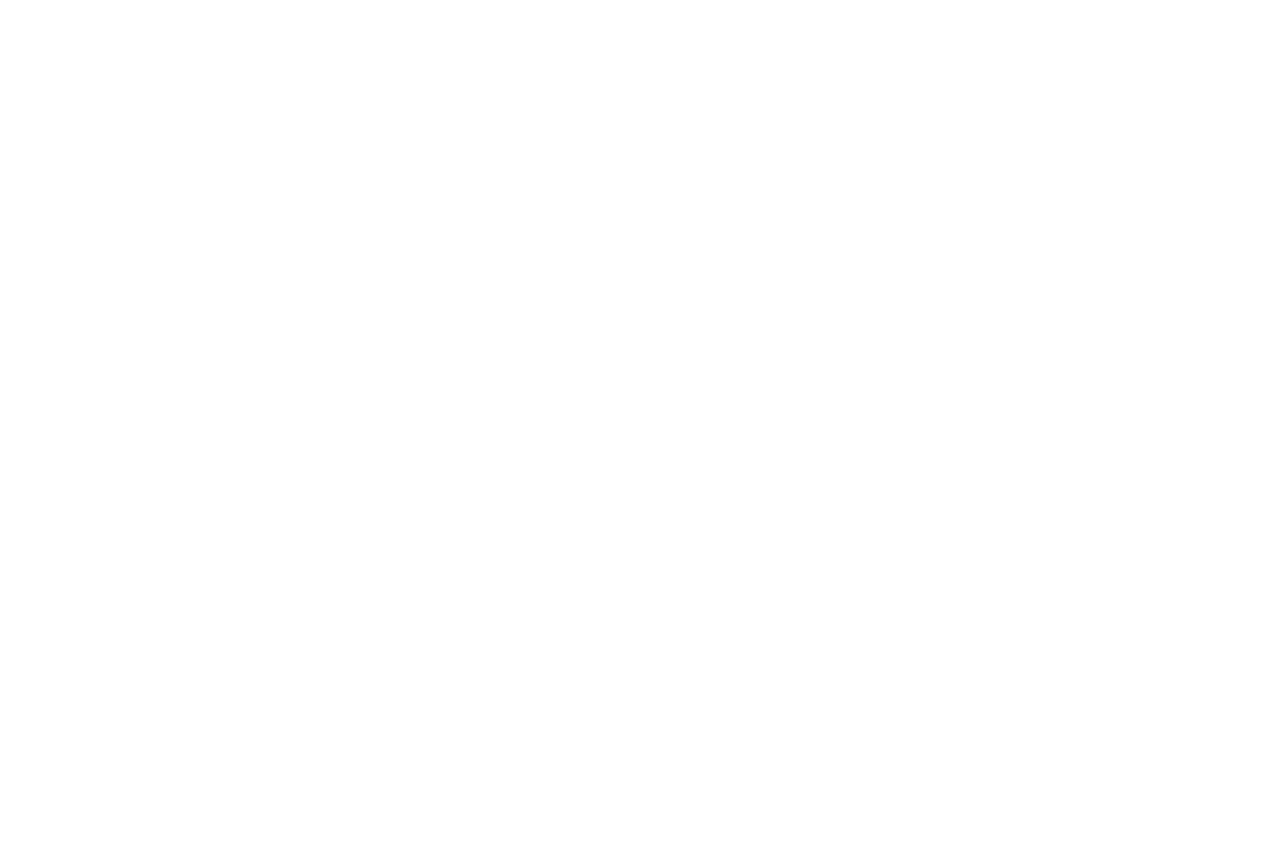
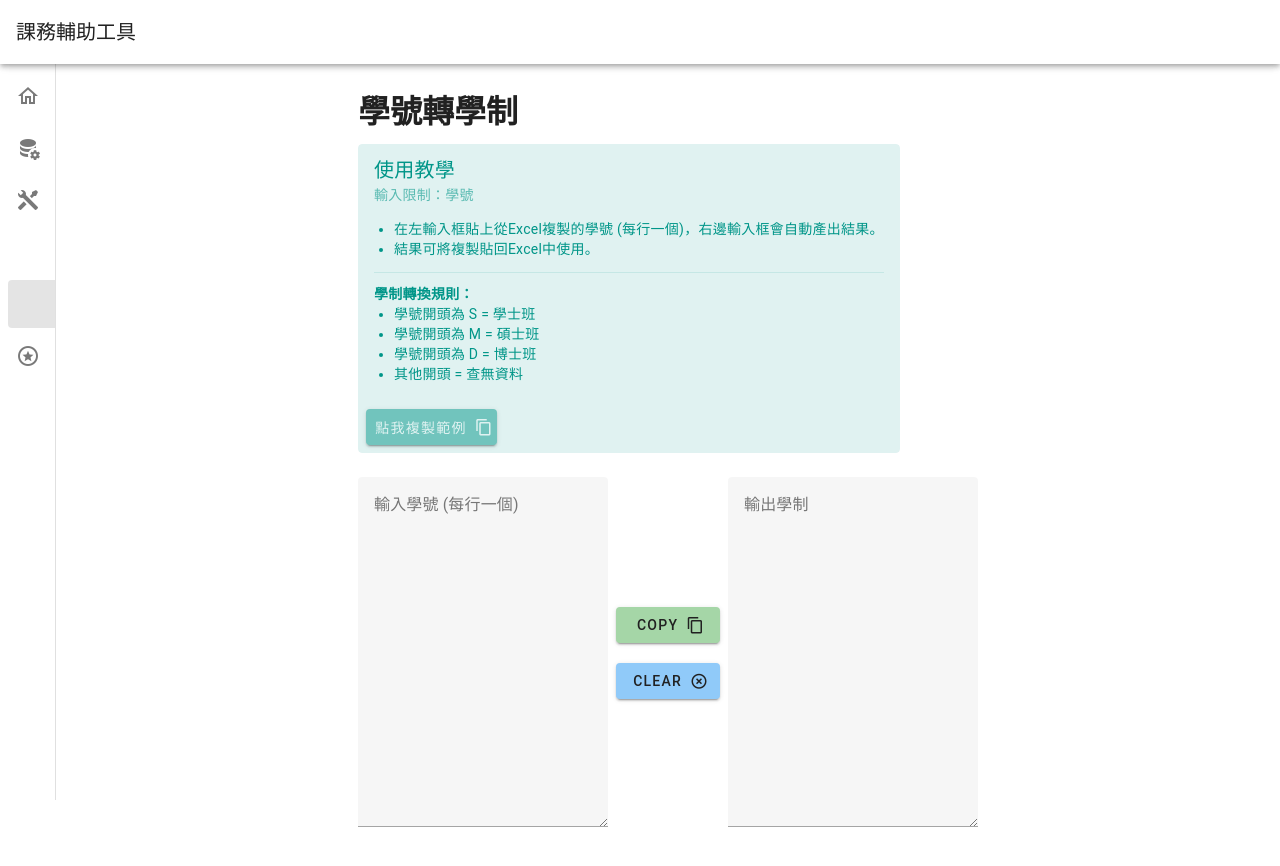
Before and after one commit to lv1codeman/curri-tool, a Nuxt app: page /ClassConverter/SystemConverter in a window 1280 px wide. Before the commit this address had no page. Shown: the top 866 px of the page. Before the commit the page ends 800 px from the top, so only its background shows below. Built offline with nearby package versions, Linux system fonts and the light colour scheme.

Commit message:
新增學號轉學制功能

```diff
--- a/app/layouts/layout1.vue
+++ b/app/layouts/layout1.vue
@@ -67,6 +67,12 @@
             to="/ClassConverter/ClassConverter114"
             prepend-icon="mdi-file-swap"
           ></v-list-item>
+          <v-list-item
+            title="學制轉換"
+            link
+            to="/ClassConverter/SystemConverter"
+            prepend-icon="mdi-file-swap"
+          ></v-list-item>
         </v-list-group>
         <v-list-group value="tools">
           <template v-slot:activator="{ props }">
--- a/app/pages/ClassConverter/ClassConverter113.vue
+++ /dev/null
@@ -1,114 +0,0 @@
-<template>
-  <div>
-    <h1>班級轉換(113以前)</h1>
-
-    <v-expansion-panels class="mt-4 w-50">
-      <v-expansion-panel title="使用教學">
-        <v-expansion-panel-text>
-          <ul>
-            <li>
-              在左輸入框貼上從Excel複製的班級簡稱，右邊輸入框會自動產出結果。
-            </li>
-            <li>貼上後想看不同結果可選擇下拉選項</li>
-            <li>可將結果複製貼回Excel中使用。</li>
-          </ul>
-        </v-expansion-panel-text>
-      </v-expansion-panel>
-    </v-expansion-panels>
-    <!-- <h2 class="mt-2">使用教學</h2> -->
-
-    <div class="conditional-area d-flex align-center">
-      <v-select
-        class="function-selector mt-4"
-        :items="convert_types"
-        label="功能選擇"
-        :style="{ maxWidth: `${selectWidth}px` }"
-        density="comfortable"
-      ></v-select>
-    </div>
-
-    <v-container id="mpage" class="px-0">
-      <v-row no-gutters class="align-center">
-        <v-col cols="auto">
-          <v-textarea
-            class="resizable-textarea text-right"
-            label="輸入框"
-          ></v-textarea>
-        </v-col>
-        <v-col cols="auto" class="px-2 pb-5">
-          <div class="d-flex flex-column ga-5">
-            <v-btn color="green-lighten-3 text-grey-darken-4">
-              Copy
-              <v-icon icon="mdi-content-copy" end></v-icon>
-            </v-btn>
-            <v-btn color="blue-lighten-3 text-grey-darken-4">
-              Clear
-              <v-icon icon="mdi-close-circle-outline" end></v-icon>
-            </v-btn>
-          </div>
-          <!-- <v-icon
-            color="blue-darken-4"
-            icon="mdi-arrow-right-bold-circle-outline"
-            size="x-large"
-          ></v-icon> -->
-        </v-col>
-        <v-col cols="auto">
-          <v-textarea class="resizable-textarea" label="輸出框"></v-textarea>
-        </v-col>
-      </v-row>
-    </v-container>
-  </div>
-</template>
-
-<script setup>
-definePageMeta({
-  layout: "layout1",
-});
-
-import { ref } from "vue";
-const convert_type = ref("");
-const convert_types = [
-  "系所簡稱",
-  "系所全名",
-  "學院簡稱",
-  "學院全名",
-  "系辦助理",
-  "系辦助理分機",
-  "系辦助理Email",
-  "課務承辦人",
-  "課務承辦人分機",
-  "課務承辦人Email",
-];
-
-// 動態計算寬度
-const selectWidth = computed(() => {
-  // 找出最長的字串
-  const longestString = convert_types.reduce(
-    (a, b) => (a.length > b.length ? a : b),
-    ""
-  );
-  // 估計每個字元所需的寬度，可以根據你的字體調整
-  const characterWidth = 10;
-  // 額外加上一些 padding
-  const padding = 80;
-  return longestString.length * characterWidth + padding;
-});
-</script>
-
-<style scoped>
-li {
-  margin-left: 20px;
-}
-.conditional-area {
-}
-.v-textarea.resizable-textarea :deep(.v-field) {
-  flex: 0 1 auto;
-}
-
-.v-textarea.resizable-textarea :deep(textarea) {
-  resize: both;
-}
-.v-textarea.resizable-textarea.text-right :deep(textarea) {
-  text-align: right;
-}
-</style>
--- /dev/null
+++ b/app/pages/ClassConverter/SystemConverter.vue
@@ -0,0 +1,219 @@
+<template>
+  <div class="d-flex justify-center">
+    <div>
+      <h1>學號轉學制</h1>
+      <div class="d-flex">
+        <v-card class="my-2 my-card-wrapper" variant="tonal" color="teal">
+          <v-card-item>
+            <v-card-title>使用教學</v-card-title>
+            <v-card-subtitle>輸入限制：學號</v-card-subtitle>
+          </v-card-item>
+          <v-card-text>
+            <ul>
+              <li>
+                在左輸入框貼上從Excel複製的學號
+                (每行一個)，右邊輸入框會自動產出結果。
+              </li>
+              <li>結果可將複製貼回Excel中使用。</li>
+            </ul>
+            <v-divider class="my-3"></v-divider>
+            <p><strong>學制轉換規則：</strong></p>
+            <ul>
+              <li>學號開頭為 S = 學士班</li>
+              <li>學號開頭為 M = 碩士班</li>
+              <li>學號開頭為 D = 博士班</li>
+              <li>其他開頭 = 查無資料</li>
+            </ul>
+          </v-card-text>
+          <v-card-actions>
+            <v-btn
+              color="teal-lighten-3 text-white"
+              variant="elevated"
+              @click="copySampleToClipboard"
+            >
+              點我複製範例
+              <v-icon icon="mdi-content-copy" end></v-icon>
+            </v-btn>
+          </v-card-actions>
+        </v-card>
+      </div>
+
+      <v-container id="mpage" class="px-0 pt-4">
+        <v-row no-gutters class="align-center">
+          <v-col cols="auto">
+            <v-textarea
+              ref="inputRef"
+              v-model="inputText"
+              class="resizable-textarea text-right"
+              label="輸入學號 (每行一個)"
+              @paste="handlePaste"
+            ></v-textarea>
+          </v-col>
+          <v-col cols="auto" class="px-2 pb-5">
+            <div class="d-flex flex-column ga-5">
+              <v-btn
+                color="green-lighten-3 text-grey-darken-4"
+                @click="copyToClipboard"
+              >
+                Copy
+                <v-icon icon="mdi-content-copy" end></v-icon>
+              </v-btn>
+              <v-btn
+                color="blue-lighten-3 text-grey-darken-4"
+                @click="clearTextareas"
+              >
+                Clear
+                <v-icon icon="mdi-close-circle-outline" end></v-icon>
+              </v-btn>
+            </div>
+          </v-col>
+          <v-col cols="auto">
+            <v-textarea
+              ref="outputRef"
+              v-model="outputText"
+              class="resizable-textarea"
+              label="輸出學制"
+              readonly
+            ></v-textarea>
+          </v-col>
+        </v-row>
+      </v-container>
+
+      <v-snackbar
+        v-model="snackbar"
+        :timeout="2000"
+        color="success"
+        location="bottom right"
+      >
+        已複製到剪貼簿
+      </v-snackbar>
+    </div>
+  </div>
+</template>
+
+<script setup>
+import { ref, computed, watch } from "vue";
+// 假設你新增了一個學號範例檔案
+// 由於你沒有提供，這裡先使用一個本地的範例字串
+const sampleContent = "S1234567\nM9876543\nD0000001\nZ5555555";
+
+//套用layout
+definePageMeta({
+  layout: "layout1",
+});
+
+// --- 狀態變數 ---
+const inputText = ref("");
+const outputText = ref("");
+const inputRef = ref(null);
+const outputRef = ref(null);
+const snackbar = ref(false);
+
+// --- 轉換邏輯 ---
+const convertStudentIdToSystem = (studentId) => {
+  if (!studentId || typeof studentId !== "string") {
+    return "查無資料";
+  }
+
+  // 取得第一個字元並轉為大寫，以確保判斷的一致性
+  const firstChar = studentId.trim().toUpperCase().charAt(0);
+
+  switch (firstChar) {
+    case "S":
+      return "學士班";
+    case "M":
+      return "碩士班";
+    case "D":
+      return "博士班";
+    default:
+      return "查無資料";
+  }
+};
+
+const convertedText = computed(() => {
+  if (!inputText.value) {
+    return "";
+  }
+
+  // 將輸入內容按換行符號分割，並去除空行
+  const lines = inputText.value
+    .split("\n")
+    .map((line) => line.trim())
+    .filter((line) => line.length > 0);
+
+  const results = lines.map((line) => {
+    return convertStudentIdToSystem(line);
+  });
+
+  return results.join("\n");
+});
+
+watch(convertedText, (newValue) => {
+  outputText.value = newValue;
+});
+
+// --- 處理貼上事件的函式 ---
+const handlePaste = (event) => {
+  event.preventDefault();
+  const pasteData = event.clipboardData.getData("text");
+  inputText.value = pasteData.trim();
+};
+
+// --- 清空函式 ---
+const clearTextareas = () => {
+  inputText.value = "";
+  outputText.value = "";
+};
+
+// --- 複製到剪貼簿函式 (輸出結果) ---
+const copyToClipboard = async () => {
+  try {
+    if (!navigator.clipboard) {
+      alert("你的瀏覽器不支援剪貼簿功能，請手動複製。");
+      return;
+    }
+    await navigator.clipboard.writeText(outputText.value);
+    snackbar.value = true;
+  } catch (err) {
+    console.error("複製失敗:", err);
+    alert("複製失敗，請手動複製。");
+  }
+};
+
+// --- 複製到剪貼簿函式 (範例內容) ---
+const copySampleToClipboard = async () => {
+  try {
+    if (!navigator.clipboard) {
+      alert("你的瀏覽器不支援剪貼簿功能，請手動複製。");
+      return;
+    }
+    await navigator.clipboard.writeText(sampleContent);
+    snackbar.value = true;
+  } catch (err) {
+    console.error("複製失敗:", err);
+    alert("複製失敗，請手動複製。");
+  }
+};
+
+// --- 樣式保留 (保留原本的寬高同步樣式，但因為沒有 ResizeObserver，所以尺寸不會同步) ---
+</script>
+
+<style scoped>
+li {
+  margin-left: 20px;
+}
+.v-textarea.resizable-textarea :deep(.v-field) {
+  flex: 0 1 auto;
+}
+/* 簡化 textarea 樣式，不再需要同步邏輯，設定固定寬高 */
+.v-textarea.resizable-textarea :deep(textarea) {
+  /* 移除 resize: both; */
+  width: 250px !important; /* 稍微加大寬度 */
+  height: 350px !important; /* 稍微加大高度 */
+  min-width: 200px;
+  min-height: 200px;
+}
+.v-textarea.resizable-textarea.text-right :deep(textarea) {
+  text-align: right;
+}
+</style>
```
